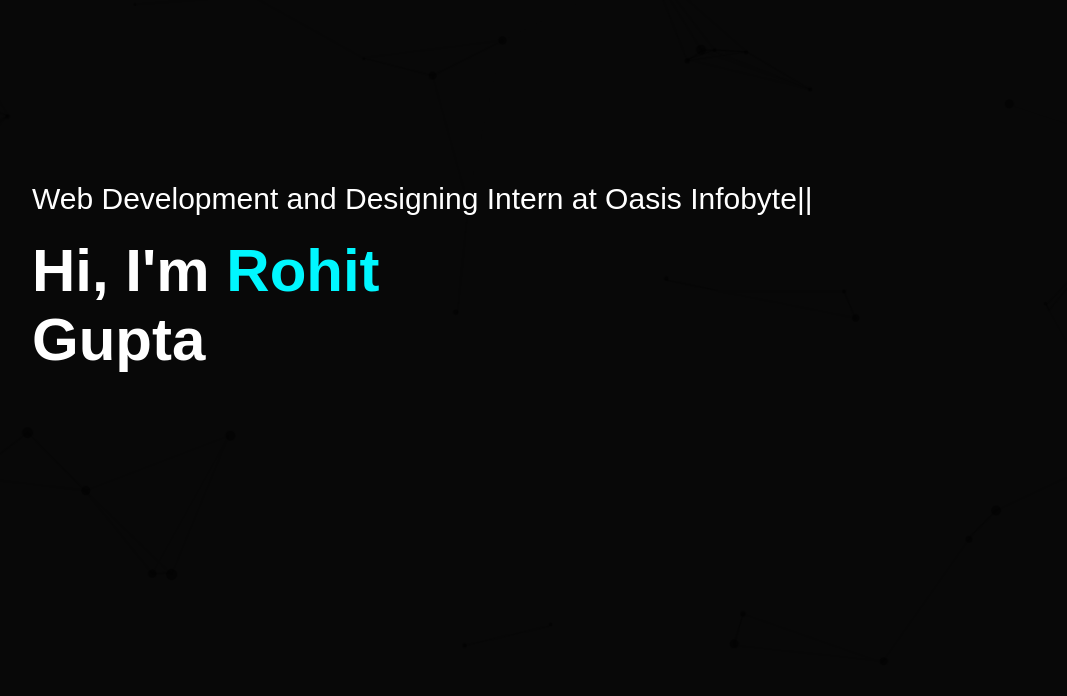
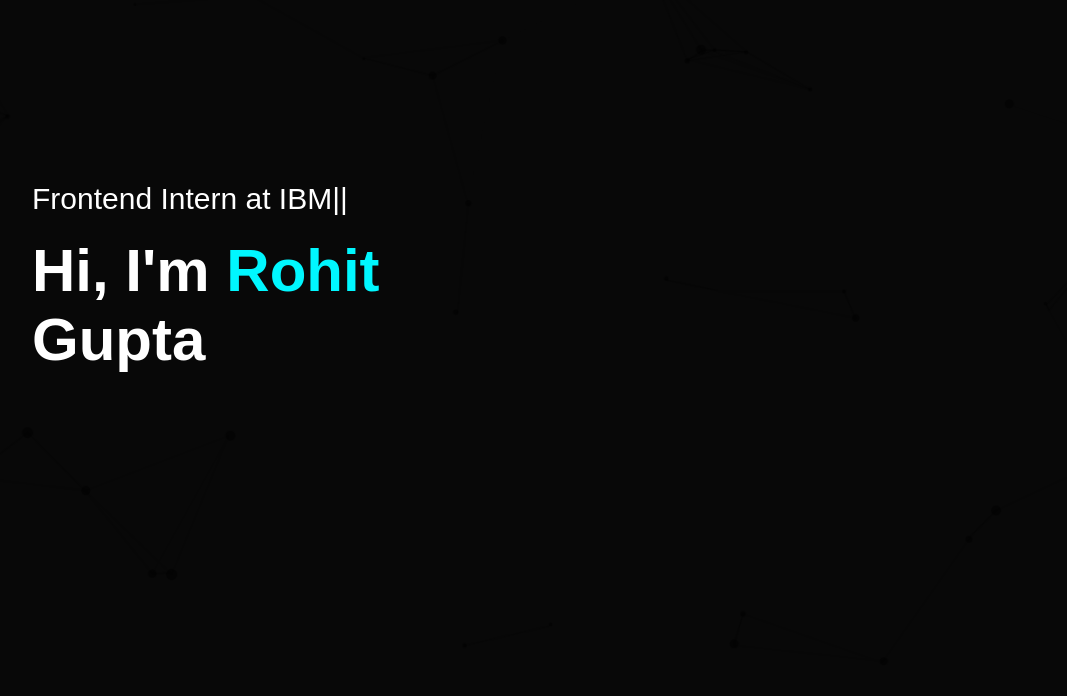
Before and after one commit to rohitguptagithub/Rohit_portfolio_OIB2, a plain HTML site: page index.html in a window 1280 px wide. Shown: the part 104-800 px from the top of the page, without its empty margins (96-1163 px from the left). Drawn offline with Linux system fonts and the light colour scheme.

Commit message:
Update index.html

```diff
--- a/index.html
+++ b/index.html
@@ -24,7 +24,7 @@
                 <i class="fa-solid fa-bars" onclick="openmenu()"></i>
             </nav>
             <div class="header-text">
-                <p>Web Development and Designing Intern at Oasis Infobyte||</p>
+                <p>Frontend Intern at IBM||</p>
                 <h1>Hi, I'm <span>Rohit</span><br>Gupta</h1>
             </div>
         </div>
```
